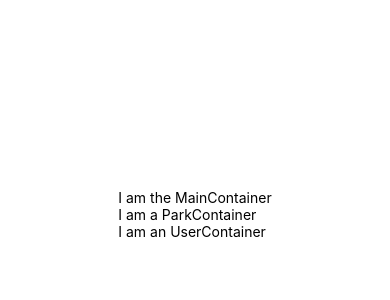
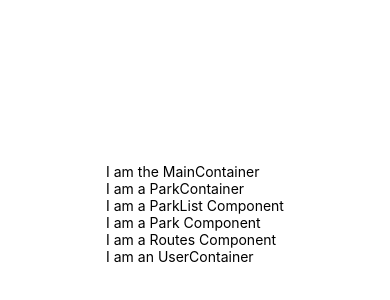
Before and after one commit to ktalaga/radRoutesFrontEnd, a React Native app: screen / in a window 390 px wide. Shown: the part 208-508 px from the top of the page. Built offline with nearby package versions, Linux system fonts and the light colour scheme.

Commit message:
Park components added and rendered

```diff
--- /dev/null
+++ b/components/parkComponents/Park.js
@@ -0,0 +1,14 @@
+import { StyleSheet, Text, View } from 'react-native';
+import React from 'react';
+
+const Park = () => {
+
+    return (
+        <View>
+            <Text>I am a Park Component</Text>
+        </View>
+    )
+
+}
+
+export default Park;
--- /dev/null
+++ b/components/parkComponents/ParkList.js
@@ -0,0 +1,14 @@
+import { StyleSheet, Text, View } from 'react-native';
+import React from 'react'
+
+const ParkList = () => {
+
+    return (
+        <View>
+            <Text>I am a ParkList Component</Text>
+        </View>
+    )
+
+}
+
+export default ParkList;
--- /dev/null
+++ b/components/parkComponents/Routes.js
@@ -0,0 +1,14 @@
+import { StyleSheet, Text, View } from 'react-native';
+import React from 'react';
+
+const Routes = () => {
+
+    return (
+        <View>
+            <Text>I am a Routes Component</Text>
+        </View>
+    );
+
+}
+
+export default Routes;
--- a/containers/ParkContainer.js
+++ b/containers/ParkContainer.js
@@ -1,11 +1,17 @@
 import React from 'react';
 import { StyleSheet, Text, View } from 'react-native';
+import Park from '../components/parkComponents/Park';
+import ParkList from '../components/parkComponents/ParkList';
+import Routes from '../components/parkComponents/Routes';
 
 const ParkContainer = () => {
 
     return (
         <View>
             <Text>I am a ParkContainer</Text>
+            <ParkList/>
+            <Park/>
+            <Routes/>
         </View>
     );
 
```
